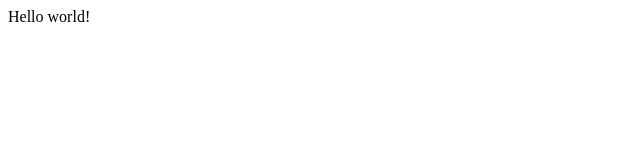
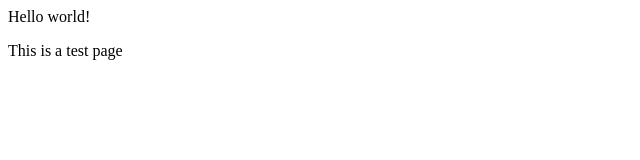
Before and after one commit to zluedtke/InventoryApp, a plain HTML site: page index.html in a window 1280 px wide. Shown: the whole page, without its empty margins (0-640 px from the left). Drawn offline with Linux system fonts and the light colour scheme.

Commit message:
Update index.html

```diff
--- a/index.html
+++ b/index.html
@@ -7,6 +7,7 @@
   <body>
     <header></header>
     <main>Hello world!</main>
+    <p>This is a test page</p>
     <footer></footer>
   </body>
 </html>
```
